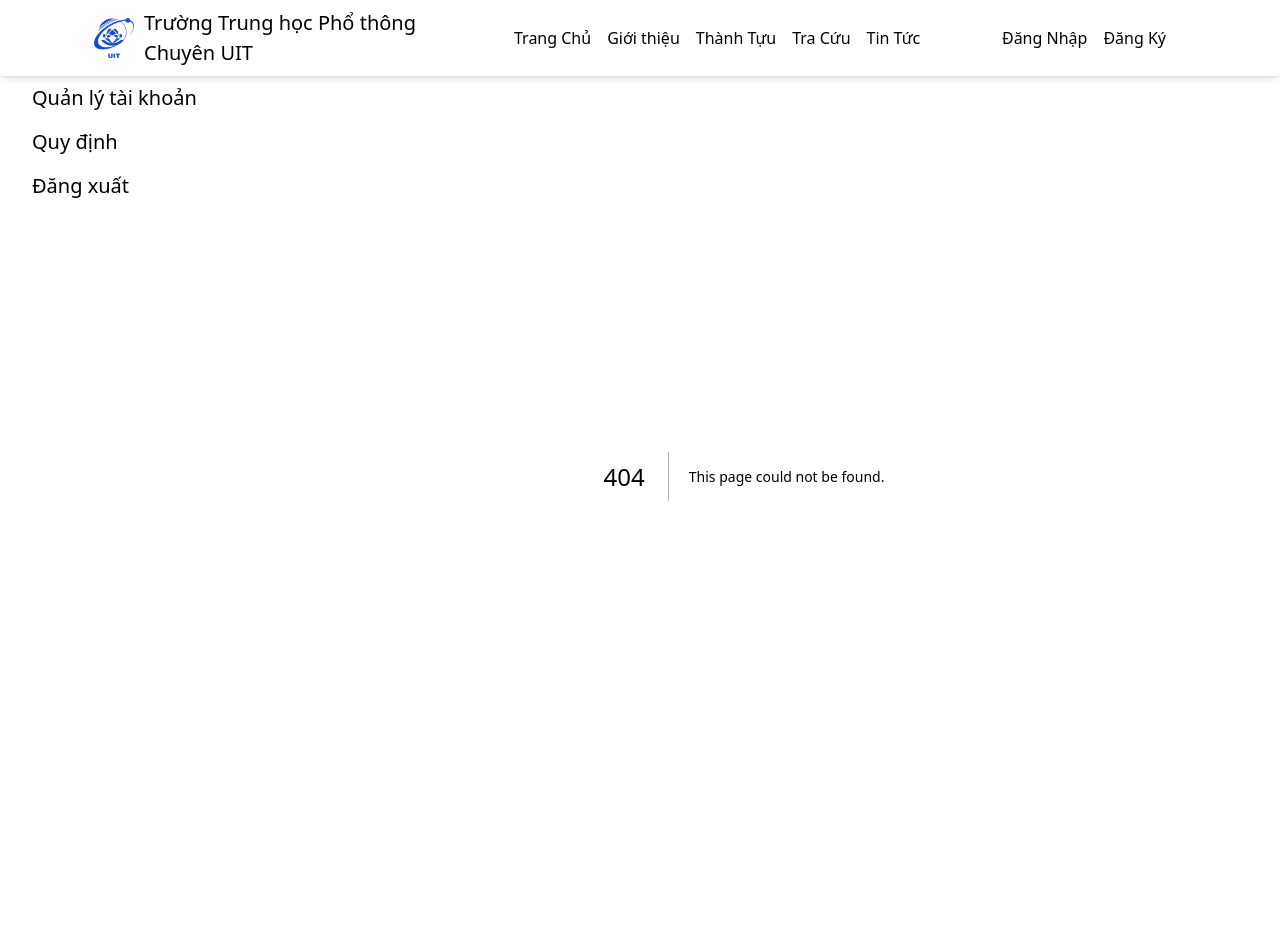
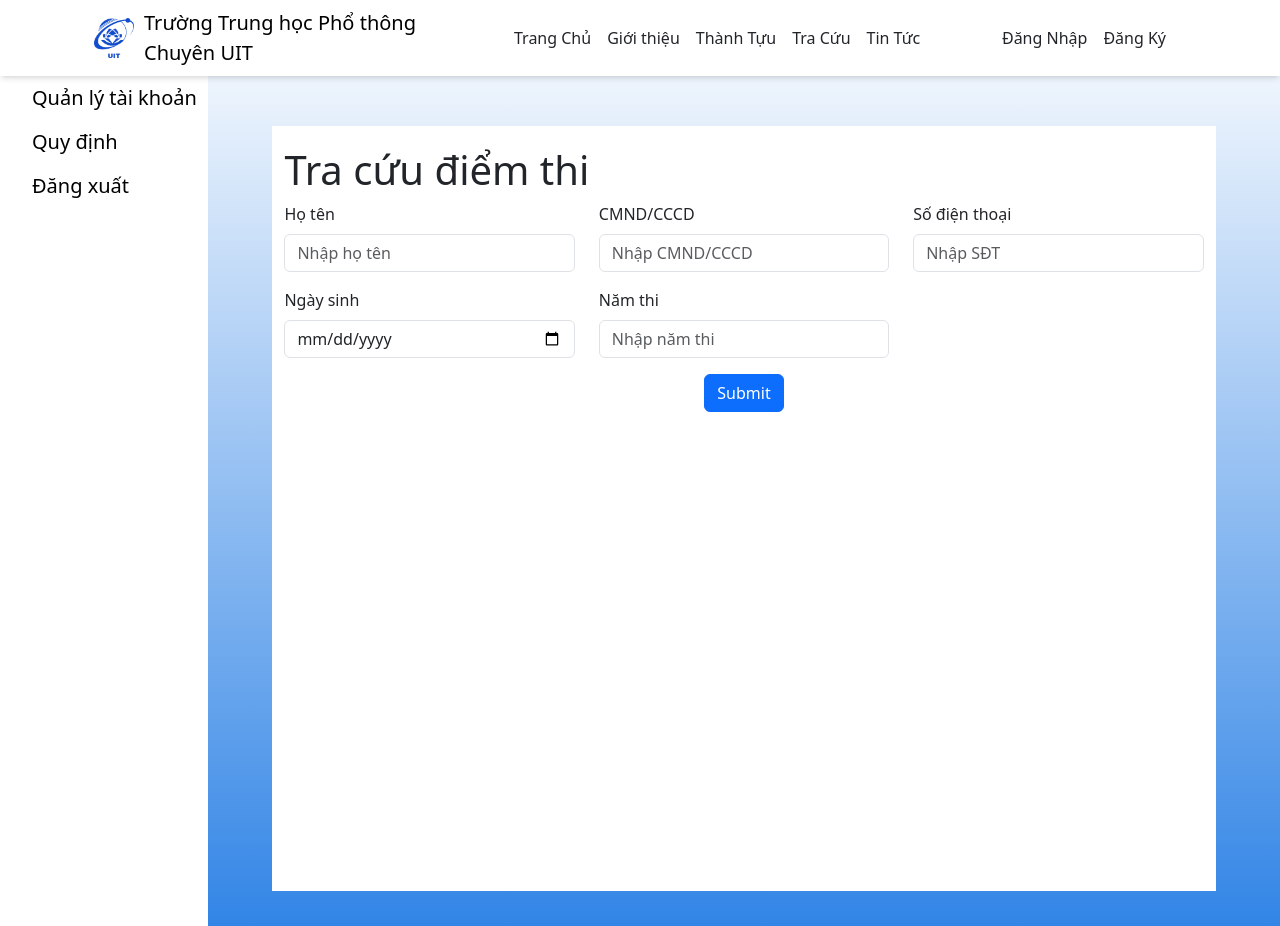
Before and after one commit to Team-Otters/admissions-university, a Next.js app: page /scoretracker in a window 1280 px wide. Before the commit this address had no page. Before the commit the page ends 876 px from the top, so only its background shows below. Built offline with nearby package versions, Linux system fonts and the light colour scheme.

Commit message:
<dev> add score tracker screen

```diff
--- a/src/app/profileregister/page.tsx
+++ b/src/app/profileregister/page.tsx
@@ -82,7 +82,7 @@ const ProfileRegisterPage: React.FC = () => {
   };
 
   return (
-    <Container fluid className="custom-container" style={{ height: "100vh", paddingTop: "20px" }}>
+    <Container fluid className="custom-container font-notoSans" style={{ height: "100vh", paddingTop: "20px" }}>
       <h1>Đăng ký hồ sơ</h1>
       <Form onSubmit={handleSubmit}>
         <Row className="mb-3">
--- /dev/null
+++ b/src/app/scoretracker/page.tsx
@@ -0,0 +1,131 @@
+"use client";
+import React from "react";
+import Form from "react-bootstrap/Form";
+import Col from "react-bootstrap/Col";
+import Row from "react-bootstrap/Row";
+import Button from "react-bootstrap/Button";
+import { Container } from "react-bootstrap";
+interface IFormData {
+  fullName: string;
+  idNumber: string;
+  dateOfBirth: string;
+  yearOfExam: string;
+  phoneNumber: string;
+}
+
+const ScoreTrackerPage: React.FC = () => {
+  const [formData, setFormData] = React.useState<IFormData>({
+    fullName: "",
+    idNumber: "",
+    yearOfExam: "",
+    dateOfBirth: "",
+    phoneNumber: "",
+  });
+
+  const handleChange = (event: React.ChangeEvent<HTMLInputElement>): void => {
+    setFormData({ ...formData, [event.target.name]: event.target.value });
+  };
+
+  const handleSubmit = (event: React.FormEvent<HTMLFormElement>) => {
+    event.preventDefault();
+    // handle form submission here
+    console.log(formData);
+    setFormData({
+      fullName: "",
+      idNumber: "",
+      yearOfExam: "",
+      dateOfBirth: "",
+      phoneNumber: "",
+    });
+  };
+
+  return (
+    <Container
+      fluid
+      className="custom-container font-notoSans"
+      style={{ height: "100vh", paddingTop: "20px" }}
+    >
+      <h1>Tra cứu điểm thi</h1>
+      <Form onSubmit={handleSubmit}>
+        <Row className="mb-3">
+          <Col>
+            <Form.Group controlId="formFullName">
+              <Form.Label>Họ tên</Form.Label>
+              <Form.Control
+                type="text"
+                name="fullName"
+                placeholder="Nhập họ tên"
+                value={formData.fullName}
+                onChange={handleChange}
+                required
+              />
+            </Form.Group>
+          </Col>
+          <Col>
+            <Form.Group controlId="formIdNumber">
+              <Form.Label>CMND/CCCD</Form.Label>
+              <Form.Control
+                type="text"
+                name="idNumber"
+                placeholder="Nhập CMND/CCCD"
+                value={formData.idNumber}
+                onChange={handleChange}
+                required
+              />
+            </Form.Group>
+          </Col>
+          <Col>
+            <Form.Group controlId="formPhoneNumber">
+              <Form.Label>Số điện thoại</Form.Label>
+              <Form.Control
+                type="text"
+                name="phoneNumber"
+                placeholder="Nhập SĐT"
+                value={formData.phoneNumber}
+                onChange={handleChange}
+                required
+              />
+            </Form.Group>
+          </Col>
+        </Row>
+        <Row className="mb-3">
+          <Col>
+            <Form.Group controlId="formDateOfBirth">
+              <Form.Label>Ngày sinh</Form.Label>
+              <Form.Control
+                type="date"
+                name="dateOfBirth"
+                value={formData.dateOfBirth}
+                onChange={handleChange}
+                required
+              />
+            </Form.Group>
+          </Col>
+          <Col>
+            <Form.Group controlId="formYearOfExam">
+              <Form.Label>Năm thi</Form.Label>
+              <Form.Control
+                type="text"
+                name="yearOfExam"
+                placeholder="Nhập năm thi"
+                value={formData.yearOfExam}
+                onChange={handleChange}
+                required
+              />
+            </Form.Group>
+          </Col>
+          <Col />
+        </Row>
+        <Row className="justify-content-center">
+          <Col xs="auto">
+            <Button variant="primary" type="submit">
+              Submit
+            </Button>
+          </Col>
+        </Row>
+      </Form>
+    </Container>
+  );
+};
+
+export default ScoreTrackerPage;
```
